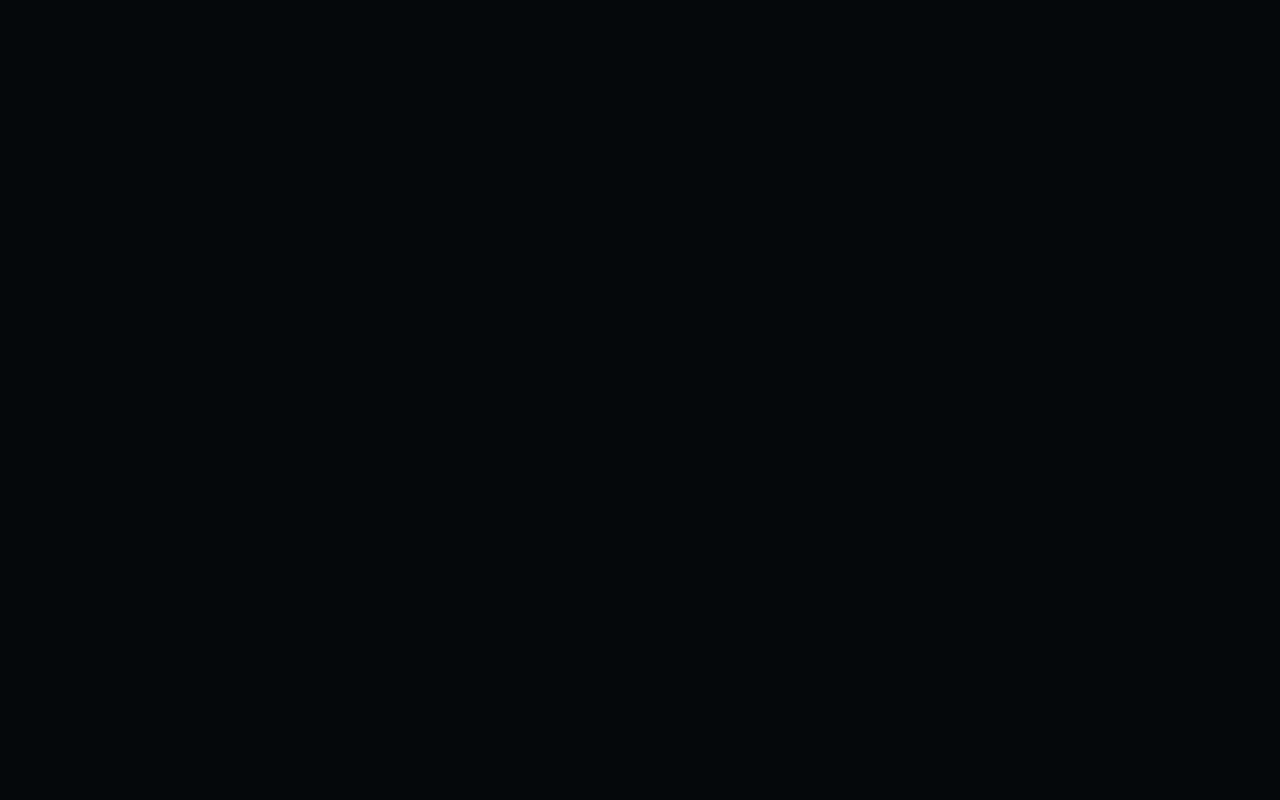
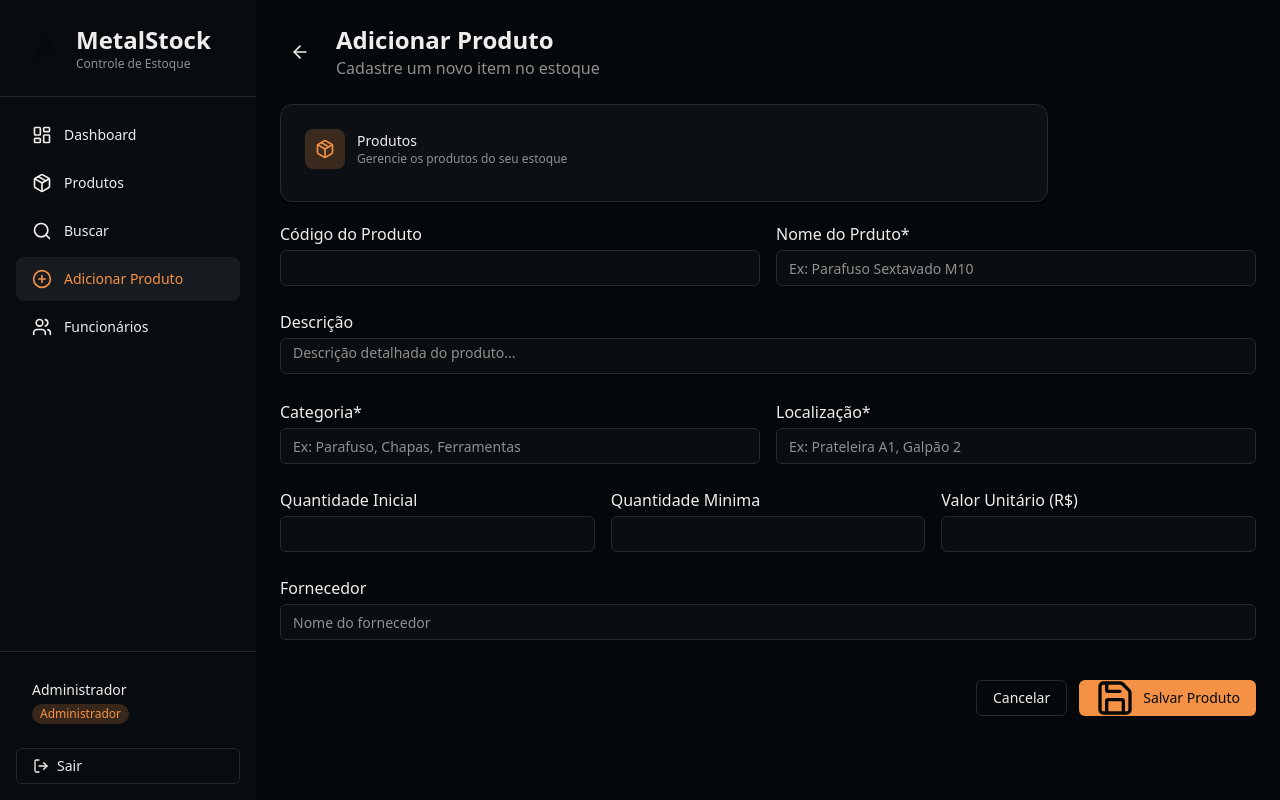
Before and after one commit to bruno-gomes97/metal-stock, a React (Vite) app: page /dashboard/add-product in a window 1280 px wide. Before the commit this address had no page. Built offline with nearby package versions, Linux system fonts and the light colour scheme.

Commit message:
feat: implement add product page and layout structure

```diff
--- a/src/App.tsx
+++ b/src/App.tsx
@@ -1,7 +1,10 @@
 import { BrowserRouter, Route, Routes } from 'react-router-dom';
 import { AuthProvider } from './context/authContext';
+import DashboardLayout from './layouts/dashboardLayout';
+import AddProductsPage from './pages/add-products';
 import DashboardPage from './pages/dashboard';
 import LoginPage from './pages/login';
+import ProductsPage from './pages/products';
 
 function App() {
   return (
@@ -9,7 +12,15 @@ function App() {
       <AuthProvider>
         <Routes>
           <Route path='/' element={<LoginPage />} />
-          <Route path='/dashboard' element={<DashboardPage />} />
+
+          {/* Rota pai: DashboardLayout contém menu lateral e <Outlet /> */}
+          <Route path='/dashboard' element={<DashboardLayout />}>
+            {/* Rota padrão: /dashboard */}
+            <Route index element={<DashboardPage />} />
+            {/* Rotas filhas: /dashboard/* */}
+            <Route path='products' element={<ProductsPage />} />
+            <Route path='add-product' element={<AddProductsPage />} />
+          </Route>
         </Routes>
       </AuthProvider>
     </BrowserRouter>
--- a/src/components/button/index.tsx
+++ b/src/components/button/index.tsx
@@ -1,20 +1,22 @@
-type ButtonVariant = 'primary' | 'secondary';
+type ButtonVariant = 'primary' | 'secondary' | 'tertiary';
 
 interface ButtonProps extends React.ButtonHTMLAttributes<HTMLButtonElement> {
   children?: React.ReactNode;
 	variant?: ButtonVariant;
   type?: 'button' | 'submit' | 'reset';
   className?: string;
+  width?: string;
 }
 
 const variantClasses: Record<ButtonVariant, string> = {
 	primary: 'bg-[var(--primary)] text-[var(--primary-foreground)] hover:bg-[var(--primary)]/90',
-  secondary: 'bg-transparent hover:bg-[var(--sidebar-accent)] text-[var(--sidebar-foreground)] border border-[var(--sidebar-border)]'
+  secondary: 'bg-transparent hover:bg-[var(--sidebar-accent)] text-[var(--sidebar-foreground)] border border-[var(--sidebar-border)]',
+  tertiary: 'bg-transparent text-[var(--foreground)] hover:bg-[var(--accent)] hover:text-[var(--accent-foreground)] border border-[var(--sidebar-border)] '
 }
 
-export default function Button({ children, variant = 'primary', type = 'button', className, ...rest }: ButtonProps) {
+export default function Button({ children, variant = 'primary', type = 'button', className, width = 'full', ...rest }: ButtonProps) {
   return (
-    <button type={type} {...rest} className={`inline-flex items-center justify-center gap-2 whitespace-nowrap rounded-md text-sm font-medium transition-all shrink-0 outline-none h-9 px-4 py-2 w-full cursor-pointer ${variantClasses[variant]} ${className}`}>
+    <button type={type} {...rest} className={`inline-flex items-center justify-center gap-2 whitespace-nowrap rounded-md text-sm font-medium transition-all shrink-0 outline-none h-9 px-4 py-2 w-${width} cursor-pointer ${variantClasses[variant]} ${className}`}>
       {children}
     </button>
   );
--- a/src/components/icon-container/index.tsx
+++ b/src/components/icon-container/index.tsx
@@ -3,11 +3,12 @@ interface IconContainerProps {
   colorBg?: string;
   height?: string;
   width?: string;
+  opacity?: string;
 }
 
-export default function IconContainer({ children, colorBg, height = '16', width = '16'}: IconContainerProps) {
+export default function IconContainer({ children, colorBg, height = '16', width = '16', opacity }: IconContainerProps) {
   return (
-    <div className={`max-auto w-${width} h-${height} bg-[var(--${colorBg})] rounded-lg flex items-center justify-center`}>
+    <div className={`max-auto w-${width} h-${height} bg-[var(--${colorBg})]/${opacity} rounded-lg flex items-center justify-center`}>
       {children}
     </div>
   );
--- a/src/components/sidebar/index.tsx
+++ b/src/components/sidebar/index.tsx
@@ -7,9 +7,9 @@ import Text from "../text";
 
 const listItemsNavigation = [
 	{ label: 'Dashboard', icon: <LayoutDashboardIcon className="w-5 h-5" />, to: '/dashboard', active: false },
-	{ label: 'Produtos', icon: <PackageIcon className="w-5 h-5" />, to: '/products', active: false },
+	{ label: 'Produtos', icon: <PackageIcon className="w-5 h-5" />, to: '/dashboard/products', active: false },
 	{ label: 'Buscar', icon: <SearchIcon className="w-5 h-5" />, to: '/search', active: false },
-	{ label: 'Adicionar Produto', icon: <CirclePlusIcon className="w-5 h-5" />, to: '/add-product', active: false },
+	{ label: 'Adicionar Produto', icon: <CirclePlusIcon className="w-5 h-5" />, to: '/dashboard/add-product', active: false },
 	{ label: 'Funcionários', icon: <UsersIcon className="w-5 h-5" />, to: '/employees', active: false },
 ]
 
--- a/src/components/text-field/index.tsx
+++ b/src/components/text-field/index.tsx
@@ -1,4 +1,4 @@
-interface TextFieldProps {
+interface TextFieldProps extends React.InputHTMLAttributes<HTMLInputElement> {
   label?: string;
   type?: string;
   id?: string;
--- /dev/null
+++ b/src/components/textarea/index.tsx
@@ -0,0 +1,26 @@
+interface TextAreaProps {
+  label?: string;
+  id?: string;
+  placeholder?: string;
+}
+
+export default function TextArea({ label, id, placeholder, ...rest }: TextAreaProps) {
+  return (
+    <div className="space-y-2 mb-1">
+      {label && (
+        <label
+          htmlFor={id}
+          className="flex items-center gap-2 text-sma leading-none font-medium select-none text-[var(--foreground)]"
+        >
+          {label}
+        </label>
+      )}
+      <textarea
+        className="bg-[var(--input)]/30 h-9 w-full min-w-0 rounded-md border px-3 py-1 text-[var(--base)] shadow-xs outline-none md:text-sm bg-[var(--input)] border-[var(--border)] text-[var(--foreground)] placeholder:text-[var(--muted-foreground)] resize-none"
+        id={id}
+        placeholder={placeholder}
+        {...rest}
+      />
+    </div>
+  );
+}
--- /dev/null
+++ b/src/layouts/dashboardLayout.tsx
@@ -0,0 +1,14 @@
+import { Outlet } from "react-router-dom";
+import Sidebar from "../components/sidebar";
+
+export default function DashboardLayout() {
+	return (
+		<div className="flex min-h-screen bg-[var(--background)]">
+			<Sidebar />
+
+			<main className="flex-1 overflow-auto">
+				<Outlet />
+			</main>
+		</div>
+	)
+}
--- /dev/null
+++ b/src/pages/add-products/index.tsx
@@ -0,0 +1,67 @@
+import { ArrowLeftIcon, PackageIcon, SaveIcon } from "lucide-react";
+import { useNavigate } from "react-router-dom";
+import Button from "../../components/button";
+import IconContainer from "../../components/icon-container";
+import Text from "../../components/text";
+import TextField from "../../components/text-field";
+import TextArea from "../../components/textarea";
+export default function AddProductsPage() {
+	const navigate = useNavigate();
+
+	return (
+		<div className="p-6 space-y-6">
+			<div className="flex items-center gap-4">
+				<button onClick={() => navigate(-1)} className="inline-flex items-center justify-center gap-2 whitespace-nowrap rounded-md text-sm font-mediu hover:bg-[var(--accent)] hover:text-[var(--accent-foreground)] text-[var(--foreground)] cursor-pointer h-10 w-10">
+					<ArrowLeftIcon className="w-5 h-5"/>
+				</button>
+				<div>
+					<Text variant="xl" className="text-[var(--foreground)]">Adicionar Produto</Text>
+					<p className="text-[var(--muted-foreground)]">Cadastre um novo item no estoque</p>
+				</div>
+			</div>
+			<div className="text-[var(--card-foreground)] flex flex-col gap-6 rounded-xl border py-6 shadow-sm bg-[var(--card)] border-[var(--border)] max-w-3xl">
+				<header className="grid auto-rows-min grid-rows-[auto_auto] items-start gap-2 px-6 ">
+					<div className="flex items-center gap-3">
+						<IconContainer height="10" width="10" colorBg="primary" opacity="20">
+							<PackageIcon className="w-5 h-5 text-[var(--primary)]"/>
+						</IconContainer>
+						<div>
+							<Text variant="sm" className="text-[var(--foreground)]">Produtos</Text>
+							<Text variant="xs" className="text-[var(--muted-foreground)]">Gerencie os produtos do seu estoque</Text>
+						</div>
+					</div>
+				</header>
+			</div>
+			<section>
+				<form className="space-y-6">
+					<div className="grid grid-cols-1 md:grid-cols-2 gap-4">
+						<TextField label="Código do Produto" id="product-code" type="text"/>
+						<TextField label="Nome do Prduto*" id="product-name" type="text" placeholder="Ex: Parafuso Sextavado M10"/>
+					</div>
+					<div className="space-y-2">
+						<TextArea label="Descrição" id="product-description" placeholder="Descrição detalhada do produto..."/>
+					</div>
+					<div className="grid grid-cols-1 md:grid-cols-2 gap-4">
+						<TextField label="Categoria*" id="product-category" type="text" placeholder="Ex: Parafuso, Chapas, Ferramentas"/>
+						<TextField label="Localização*" id="product-location" type="text" placeholder="Ex: Prateleira A1, Galpão 2"/>
+					</div>
+					<div className="grid grid-cols-1 md:grid-cols-3 gap-4">
+						<TextField label="Quantidade Inicial" id="product-quantity-initial" type="number" min={0} />
+						<TextField label="Quantidade Minima" id="product-quantity-minimum" type="number" min={0} />
+						<TextField label="Valor Unitário (R$)" id="product-unit-value" type="number" min={0} />
+					</div>
+					<div className="space-y-2">
+						<TextField label="Fornecedor" id="product-supplier" type="text" placeholder="Nome do fornecedor"/>
+					</div>
+					<footer className="flex justify-end gap-3 pt-4">
+						<Button variant="tertiary" width="36">Cancelar</Button>
+						<Button variant="primary" width="36">
+							<SaveIcon className="w-10 h-10"/>
+							Salvar Produto
+						</Button>
+					</footer>
+				</form>
+			</section>
+		</div>
+	)
+}
--- a/src/pages/dashboard/index.tsx
+++ b/src/pages/dashboard/index.tsx
@@ -1,12 +1,10 @@
 import { PackageIcon } from "lucide-react";
-import Sidebar from "../../components/sidebar";
 import Text from "../../components/text";
 import DashboardCard from "./components/card";
 
 export default function DashboardPage() {
 	return (
 		<div className="flex min-h-screen bg-[var(--background)]">
-			<Sidebar />
 			<main className="flex-1 overflow-auto">
 				<div className="p-6 space-y-6">
 					<div>
--- /dev/null
+++ b/src/pages/products/index.tsx
@@ -0,0 +1,31 @@
+import { PackageIcon, PlusIcon } from "lucide-react";
+import { Link } from "react-router-dom";
+import Text from "../../components/text";
+
+export default function ProductsPage() {
+	return (
+		<div className="p-6 space-y-6">
+			<div className="flex items-center justify-between">
+				<div>
+					<Text variant="xl" className="text-[var(--foreground)]">Produtos</Text>
+					<p className="text-[var(--muted-foreground)]">Gerencie os produtos do seu estoque</p>
+				</div>
+				<Link to={'/dashboard/add-product'} className="inline-flex items-center justify-center gap-2 whitespace-nowrap rounded-md transition-all shrink-0 bg-[var(--primary)] hover:bg-[var(--primary)]/90 h-9 px-4">
+					<PlusIcon className="text-[var(--primary-foreground)]"/>
+					<Text variant="sm" className="text-[var(--primary-foreground)]">Novo Produto</Text>
+				</Link>
+			</div>
+			<div className="text-[var(--card-foreground)] flex flex-col gap-6 rounded-xl border py-6 shadow-sm bg-[var(--card)] border-[var(--card)]">
+				<div className="px-6 py-12 text-center">
+					<PackageIcon className="w-12 h-12 mx-auto text-[var(--muted-foreground)] mb-4"/>
+					<Text variant="lg" className="text-[var(--foreground)] mb-2">Nenhum produto cadastrado</Text>
+					<p className="text-[var(--muted-foreground)] mb-4">Comece adicionando produtos ao seu estoque.</p>
+					<Link to={'/dashboard/add-product'} className="inline-flex items-center justify-center gap-2 whitespace-nowrap rounded-md transition-all shrink-0 bg-[var(--primary)] hover:bg-[var(--primary)]/90 h-9 px-4">
+						<PlusIcon className="text-[var(--primary-foreground)]"/>
+						<Text variant="sm" className="text-[var(--primary-foreground)]">Adicionar Produto</Text>
+					</Link>
+				</div>
+			</div>
+		</div>
+	)
+}
```
